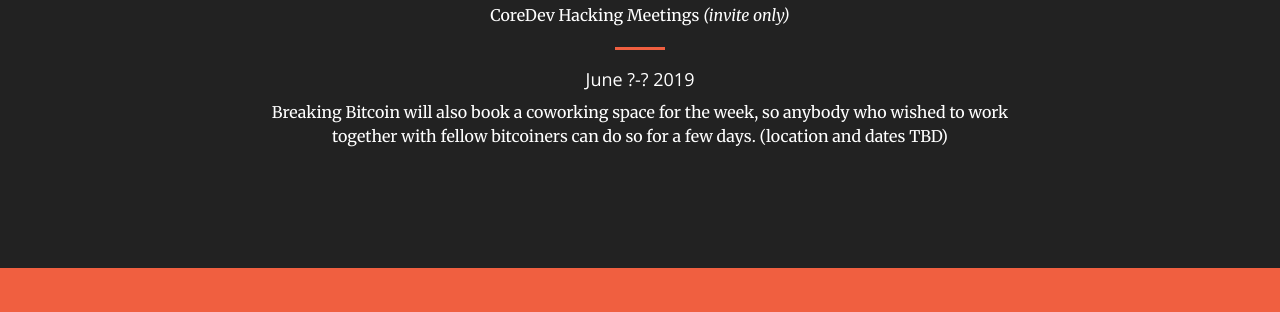
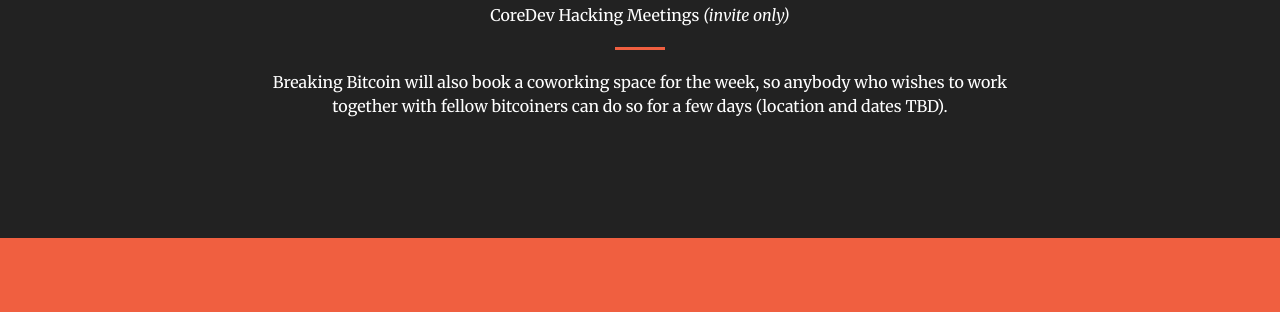
Before and after one commit to coredev-tech/coredev-tech.github.io, a plain HTML site: page 2019_amsterdam.html in a window 1280 px wide. Shown: the part 259-571 px from the top of the page. Drawn offline with nearby package versions, Linux system fonts and the light colour scheme.

Commit message:
Minor edits

```diff
--- a/2019_amsterdam.html
+++ b/2019_amsterdam.html
@@ -88,10 +88,9 @@
                     <h2>June 5-7 2019</h2>
                     <p>CoreDev Hacking Meetings <em>(invite only)</em></p>
                     <hr />
-                    <h4>June ?-? 2019</h4>
                     <p>Breaking Bitcoin will also book a coworking space for the week, so
-                        anybody who wished to work together with fellow bitcoiners can do so
-                        for a few days. (location and dates TBD)</p>
+                        anybody who wishes to work together with fellow bitcoiners can do so
+			for a few days (location and dates TBD).</p>
                 </div>
             </div>
         </div>
```
